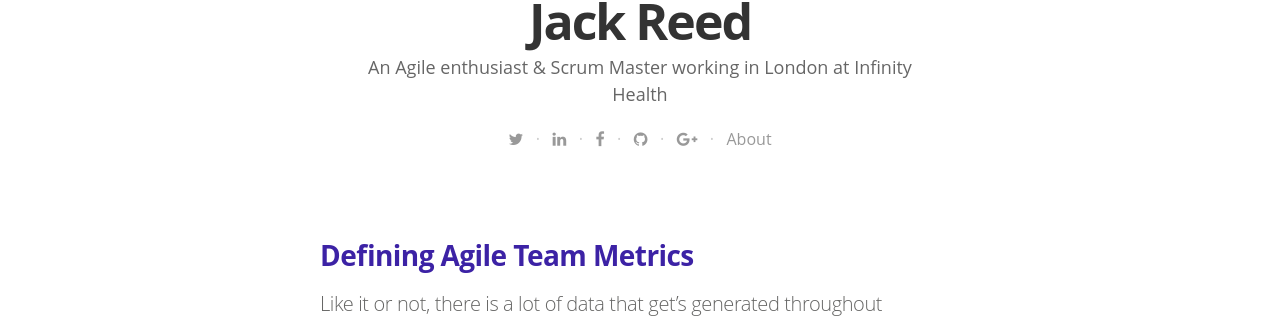
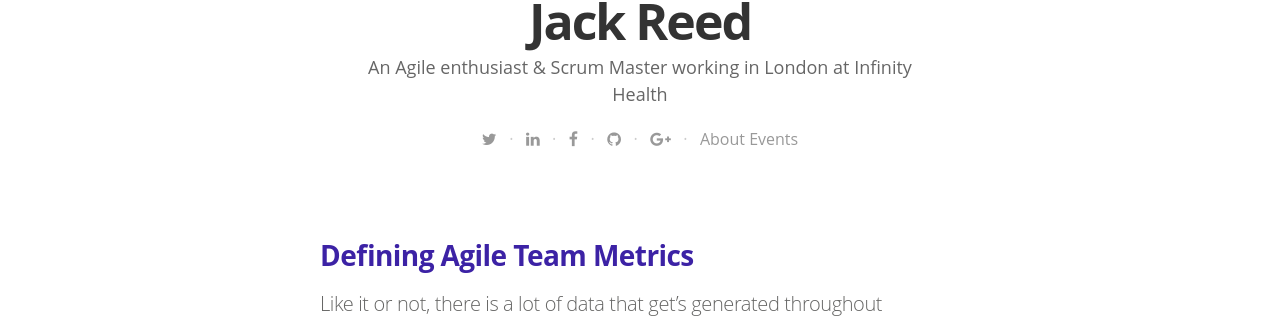
Before and after one commit to IamJackReed/JackReed, a Jekyll site: the page built from index.html, in a window 1280 px wide. Shown: the part 538-858 px from the top of the page. Built offline with Jekyll 4.4.1, drawn with Linux system fonts in a browser that asks for light colours; nearby versions of some CDN libraries; some web fonts are replaced; the list of posts is cut into pages by our own code.

Commit message:
Update index.html

```diff
--- a/index.html
+++ b/index.html
@@ -24,6 +24,7 @@ layout: default
         {% endif %}
       {% endfor %}
       <a href={{ "/about/" | prepend: site.baseurl }}>About</a>
+      <a href={{ "/events/" | prepend: site.baseurl }}>Events</a>
     </div>
 </header>
 
```
